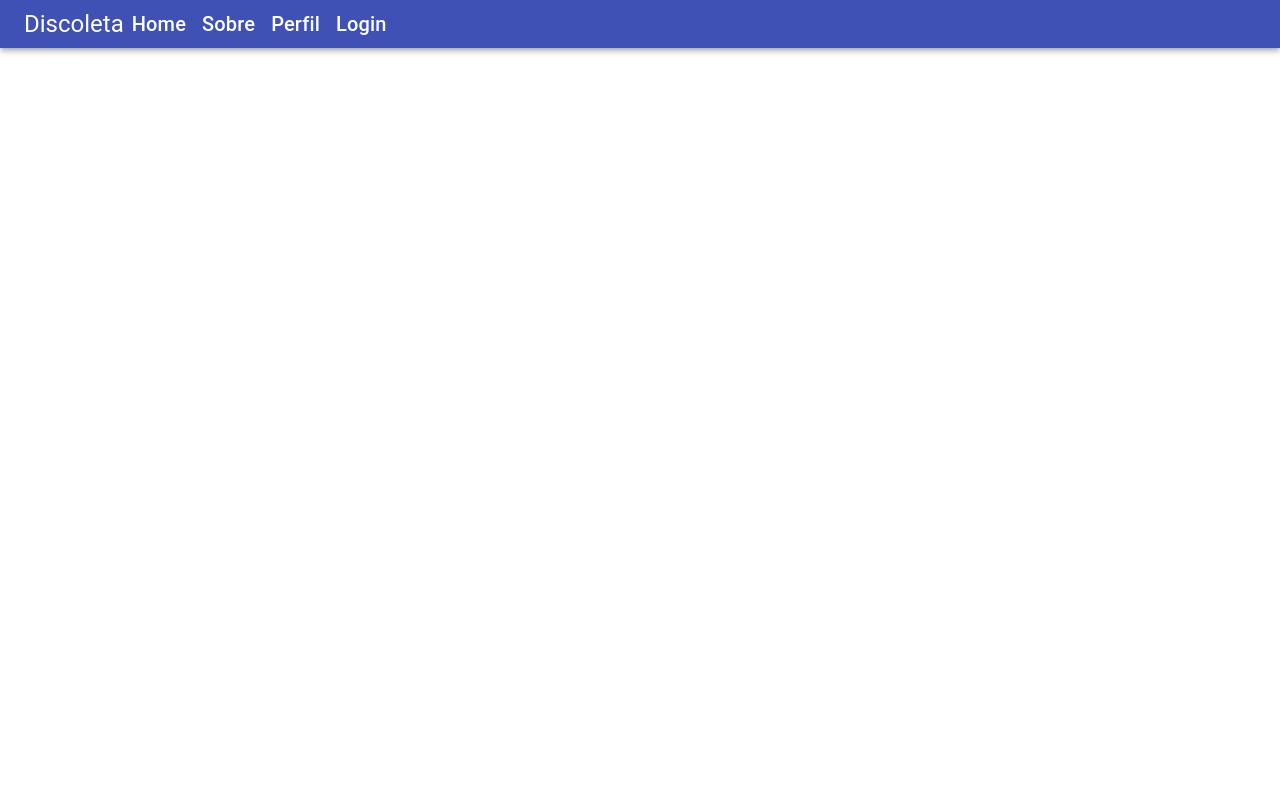
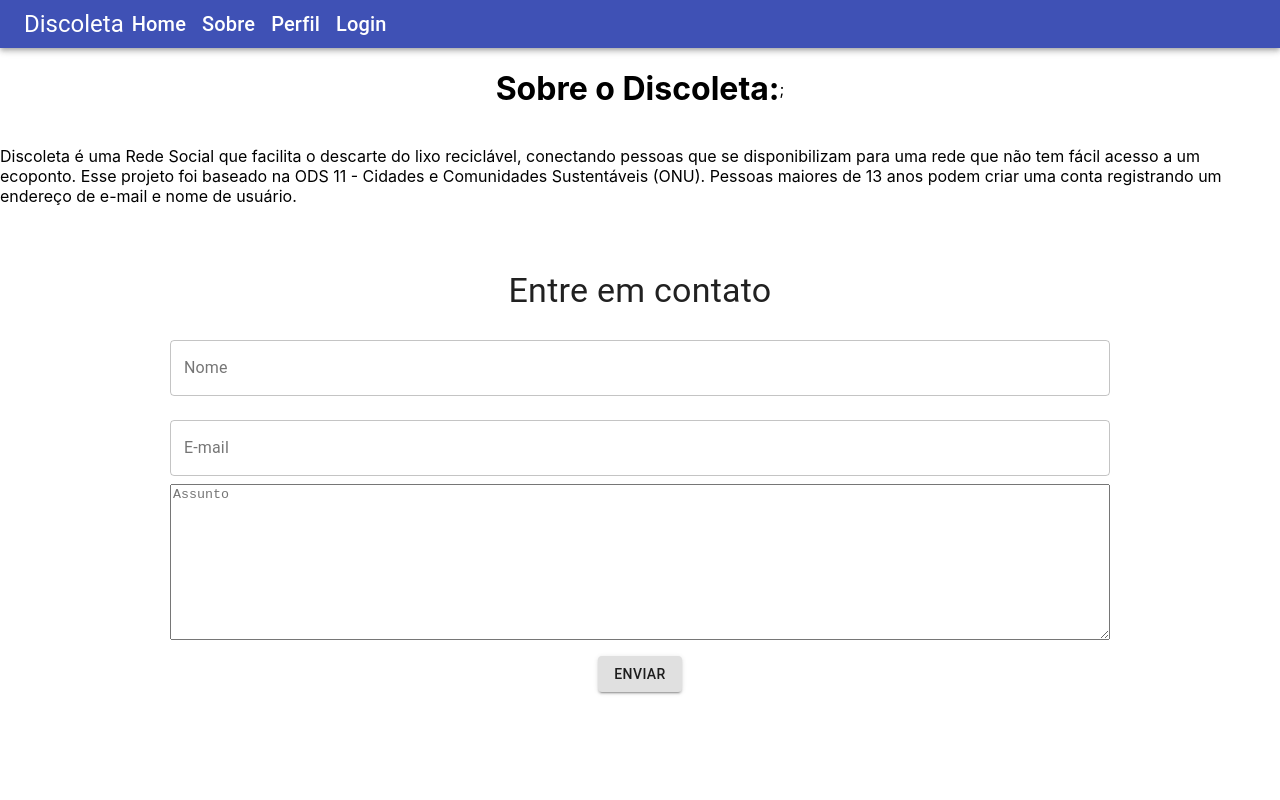
Before and after one commit to insivam/Discoleta-Frontend, a React (Create React App) app: page /sobre in a window 1280 px wide. Shown: the top 800 px of the page. Built offline with nearby package versions, Linux system fonts and the light colour scheme.

Commit message:
Adicionando sobre

```diff
--- a/src/App.tsx
+++ b/src/App.tsx
@@ -5,6 +5,7 @@ import { BrowserRouter as Router, Routes, Route } from "react-router-dom";
 import Footer from "./components/estaticos/footer/Footer";
 import Navbar from "./components/estaticos/navbar/Navbar";
 import Home from "./pages/home/Home"
+import Sobre from "./pages/sobre/Sobre"
 
 function App(): JSX.Element {
   return (
@@ -15,6 +16,7 @@ function App(): JSX.Element {
           <Route path="/" element={<Login />} />
           <Route path="/login" element={<Login />} />
           <Route path="/home" element={<Home />} />
+          <Route path="/sobre" element={<Sobre />} />
         </Routes>
       </div>
       <Footer />
--- /dev/null
+++ b/src/pages/sobre/Sobre.css
@@ -0,0 +1,21 @@
+.textos1{
+    font-weight: bold;
+    color: black;
+    }
+
+.margem{
+margin-bottom: 30px;
+}
+
+.form{
+padding: 3em 0 !important;
+width: 940px !important;
+margin: 0 auto !important;
+display: flex;
+flex-direction: column;
+margin-bottom: 30px;
+}
+
+form {
+    margin: 40px 0 !important;
+}
--- /dev/null
+++ b/src/pages/sobre/Sobre.tsx
@@ -0,0 +1,59 @@
+import React from 'react';
+import { Typography, Box, Grid, Button, TextField } from '@material-ui/core';
+import { Link } from "react-router-dom";
+import "./Sobre.css";
+function Sobre() {
+    return (
+        <>
+            <Grid container direction="row" justifyContent="center" alignItems="center" ><h1>Sobre o Discoleta: </h1>;
+                <p>Discoleta é uma Rede Social que facilita o descarte do lixo reciclável, conectando pessoas que se disponibilizam para uma rede que não tem fácil acesso a um ecoponto.
+                    Esse projeto foi baseado na ODS 11 - Cidades e Comunidades Sustentáveis (ONU).
+                    Pessoas maiores de 13 anos podem criar uma conta registrando um endereço de e-mail e nome de usuário.</p>
+            </Grid>
+
+            <Grid container direction="row" justifyContent="center" alignItems="center" >
+                <Grid alignItems="center" >
+                    <Box paddingX={20}>
+                        <form className='form'>
+                            <Typography variant="h4" gutterBottom color="textPrimary" component="h4" align="center" className="textos1">Entre em contato</Typography>
+                            <TextField
+                                id="nome"
+                                label="Nome"
+                                variant="outlined"
+                                name="nome"
+                                margin='normal'
+                            />
+                            <TextField
+                                id="email"
+                                label="E-mail"
+                                variant="outlined"
+                                name="email"
+                                margin='normal'
+                            />
+                            <textarea
+                                name="assunto"
+                                placeholder='Assunto'
+                                id="assunto"
+                                cols={50}
+                                rows={10}
+
+                            />
+
+
+
+                            <Box marginTop={2} textAlign="center">
+                                <Button type="submit" variant="contained">
+                                    Enviar
+                                </Button>
+                            </Box>
+                        </form>
+
+                    </Box>
+                </Grid>
+            </Grid>
+
+        </>
+    );
+};
+
+export default Sobre;
```
